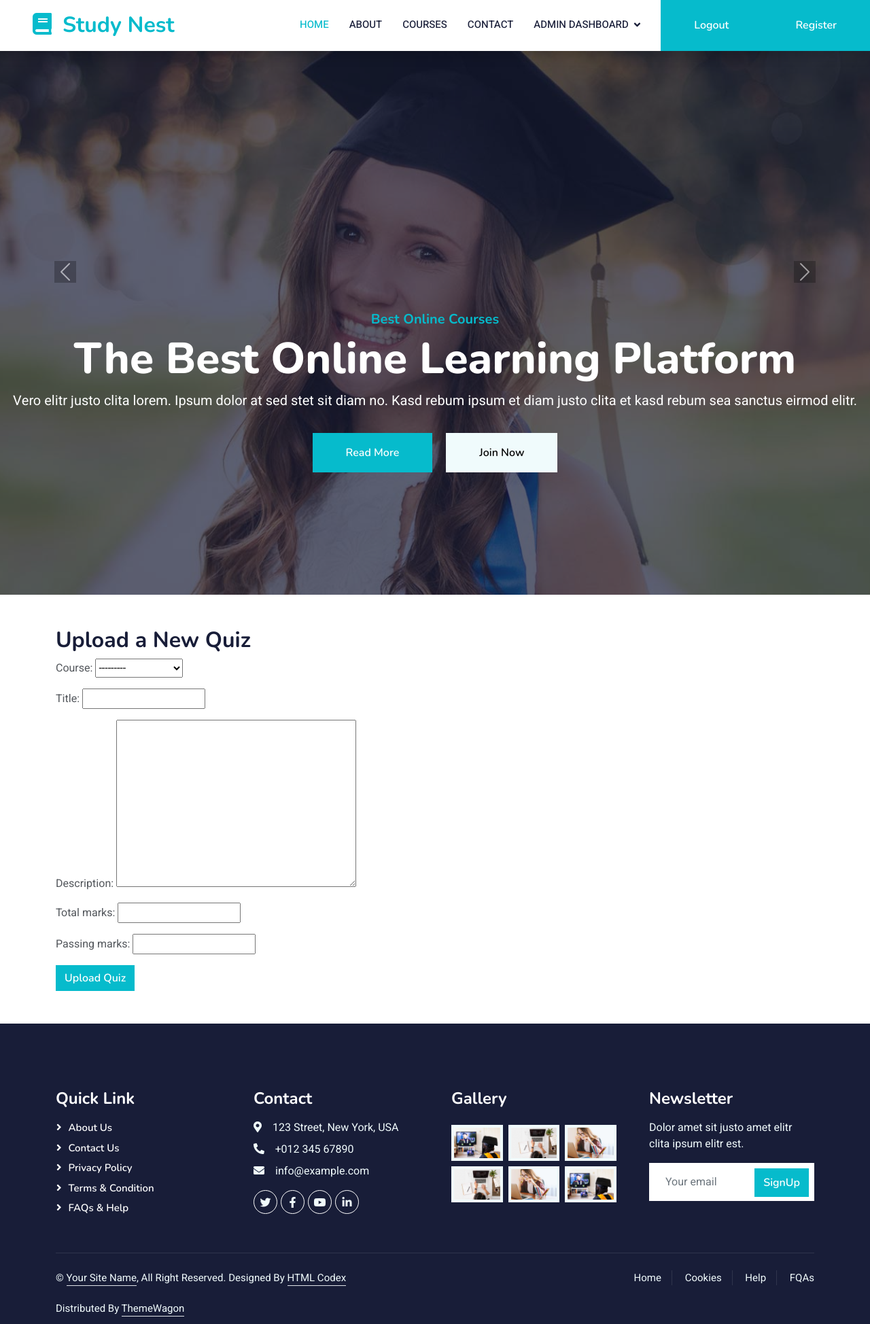
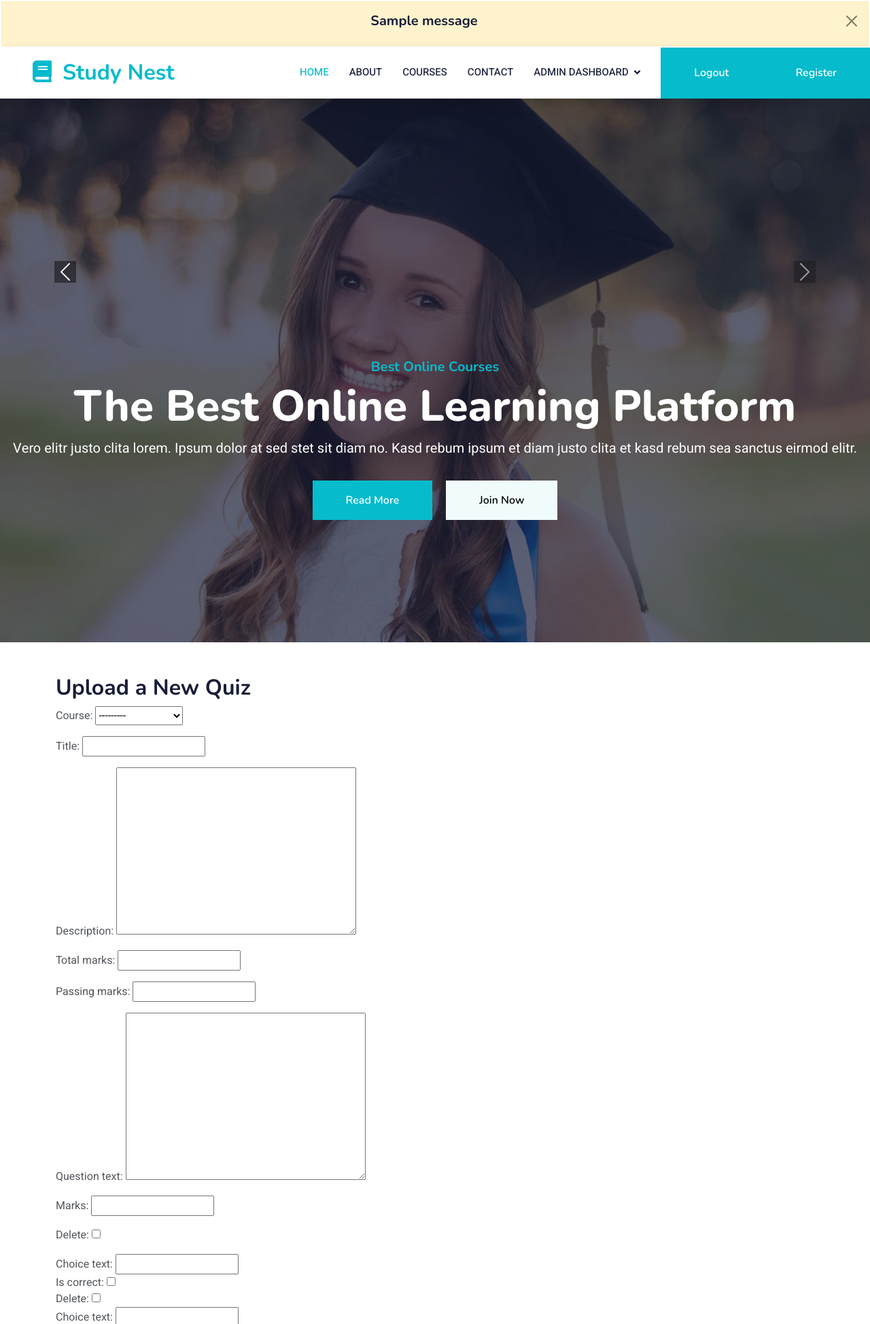
Before and after one commit to ArbaazAfsar/online_learning_Project, a Django app: a page that uses StudyNest/courses/templates/base.html in a window 1280 px wide. Shown: the top 1948 px of the page at 68% size. Run offline with Django 5.2, Linux system fonts and the light colour scheme; a user stored in the database is signed in; tables that the repository leaves empty hold one stand-in row (values such as "Sample post"); one stand-in notice (Sample message) is shown; some libraries are stand-ins or nearby versions.

Commit message:
i create quiz section but not complate becouse i will create coustemais admin panel

```diff
--- a/StudyNest/courses/templates/base.html
+++ b/StudyNest/courses/templates/base.html
@@ -39,6 +39,17 @@
        <!-- Spinner Start -->
 
     <!-- Spinner End -->
+
+    {% if messages  %}
+
+    {% for message in messages  %}
+    <div class="alert alert-warning alert-dismissible fade show " role="alert" style="margin: 2px; text-align: center;">
+        <h5>{{message}}</h5>
+        <button type="button" class="btn-close" data-bs-dismiss="alert" aria-label="Close"></button>
+      </div>
+    {% endfor %}
+
+   {% endif %}
 
         <!-- Navbar Start -->
         <nav class="navbar navbar-expand-lg bg-white navbar-light shadow sticky-top p-0">
--- a/StudyNest/courses/views.py
+++ b/StudyNest/courses/views.py
@@ -83,6 +83,7 @@
         if form.is_valid():
             user = form.get_user()
             login(request, user)
+            messages.success(request, ('you have been logged in.....'))
             return redirect('home')
         else:
             return render(request, 'courses/login.html', {'form': form, 'error': 'Invalid username or password'})
@@ -94,6 +95,7 @@
 @never_cache
 def user_logout(request):
     logout(request)
+    messages.success(request,("you have been logged out....."))
     return redirect('home')
 
 
--- a/StudyNest/quizzes/forms.py
+++ b/StudyNest/quizzes/forms.py
@@ -1,5 +1,6 @@
 from django import forms
-from .models import Question, Choice,Quiz
+from .models import Question, Choice, Quiz
+from django.forms import inlineformset_factory, modelformset_factory
 
 class QuizAttemptForm(forms.Form):
     def __init__(self, *args, **kwargs):
@@ -14,15 +15,23 @@
                 label=question.question_text
             )
 
-
-
 class QuizForm(forms.ModelForm):
     class Meta:
         model = Quiz
         fields = ['course', 'title', 'description', 'total_marks', 'passing_marks']
 
-
-class QustionForm(forms.ModelForm):
+class QuestionForm(forms.ModelForm):
     class Meta:
         model = Question
-        fields = '__all__'
+        fields = ['question_text', 'marks']
+
+class ChoiceForm(forms.ModelForm):
+    class Meta:
+        model = Choice
+        fields = ['choice_text', 'is_correct']
+
+# Create a formset for up to 20 questions
+QuestionFormSet = modelformset_factory(Question, form=QuestionForm, extra=20)
+
+# Create a formset for choices associated with each question
+ChoiceFormSet = inlineformset_factory(Question, Choice, form=ChoiceForm, extra=4, can_delete=True)
--- a/StudyNest/quizzes/templates/upload_quiz.html
+++ b/StudyNest/quizzes/templates/upload_quiz.html
@@ -1,12 +1,80 @@
 {% extends 'base.html' %}
-
+{% load form_filters %}
 {% block content %}
 <div class="container mt-5">
     <h2>Upload a New Quiz</h2>
-    <form method="POST">
+    <form method="POST" id="quiz-form">
         {% csrf_token %}
-        {{ form.as_p }}
+
+        <!-- Render the quiz form -->
+        {{ quiz_form.as_p }}
+
+        <!-- Render the question formset -->
+
+
+        <div id="questions-container">
+            {% for question_form in question_formset %}
+                <div class="mb-4 question-form">
+                    {{ question_form.as_p }}
+
+                    <!-- Render the choice formset for this question -->
+                    {{ choice_formsets|get_choice_formset:forloop.counter0 }}
+
+                    <button type="button" class="btn btn-secondary add-choice-btn" data-question-index="{{ forloop.counter0 }}">Add Choice</button>
+                </div>
+            {% endfor %}
+        </div>
+
+        <button type="button" class="btn btn-primary" id="add-question-btn">Add Question</button>
         <button type="submit" class="btn btn-primary">Upload Quiz</button>
     </form>
 </div>
+
+<script>
+document.addEventListener('DOMContentLoaded', function() {
+    let questionCounter = {{ question_formset.total_form_count }};
+
+    document.getElementById('add-question-btn').addEventListener('click', function() {
+        questionCounter++;
+        const questionTemplate = `
+            <div class="mb-4 question-form">
+                <input type="hidden" name="questions-TOTAL_FORMS" value="${questionCounter}">
+                <div class="form-group">
+                    <label for="id_questions-${questionCounter}-question_text">Question text:</label>
+                    <textarea name="questions-${questionCounter}-question_text" id="id_questions-${questionCounter}-question_text" class="form-control"></textarea>
+                </div>
+                <div class="form-group">
+                    <label for="id_questions-${questionCounter}-marks">Marks:</label>
+                    <input type="number" name="questions-${questionCounter}-marks" id="id_questions-${questionCounter}-marks" class="form-control">
+                </div>
+                <div id="choices-container-${questionCounter}">
+                    <!-- Choices will be dynamically added here -->
+                </div>
+                <button type="button" class="btn btn-secondary add-choice-btn" data-question-index="${questionCounter}">Add Choice</button>
+            </div>
+        `;
+        document.getElementById('questions-container').insertAdjacentHTML('beforeend', questionTemplate);
+    });
+
+    document.getElementById('questions-container').addEventListener('click', function(event) {
+        if (event.target && event.target.classList.contains('add-choice-btn')) {
+            const questionIndex = event.target.getAttribute('data-question-index');
+            const choicesContainer = document.getElementById(`choices-container-${questionIndex}`);
+            const choiceIndex = choicesContainer.querySelectorAll('.form-group').length;
+            const choiceTemplate = `
+                <div class="form-group">
+                    <label for="id_choices-${questionIndex}-${choiceIndex}-choice_text">Choice ${choiceIndex + 1}:</label>
+                    <input type="text" name="choices-${questionIndex}-${choiceIndex}-choice_text" id="id_choices-${questionIndex}-${choiceIndex}-choice_text" class="form-control">
+                </div>
+                <div class="form-group">
+                    <input type="checkbox" name="choices-${questionIndex}-${choiceIndex}-is_correct" id="id_choices-${questionIndex}-${choiceIndex}-is_correct">
+                    <label for="id_choices-${questionIndex}-${choiceIndex}-is_correct">Correct</label>
+                </div>
+            `;
+            choicesContainer.insertAdjacentHTML('beforeend', choiceTemplate);
+        }
+    });
+});
+</script>
+
 {% endblock %}
--- /dev/null
+++ b/StudyNest/quizzes/templatetags/form_filters.py
@@ -0,0 +1,8 @@
+from django import template
+from quizzes.forms import ChoiceFormSet
+
+register = template.Library()
+
+@register.filter
+def get_choice_formset(choice_formsets, index):
+    return choice_formsets[index] if index < len(choice_formsets) else None
--- a/StudyNest/quizzes/urls.py
+++ b/StudyNest/quizzes/urls.py
@@ -8,4 +8,5 @@
     path('upload/quiz/', views.upload_quiz, name='upload_quiz'),
     path('quiz/<int:quiz_id>/edit/', views.edit_quiz, name='edit_quiz'),
     path('quiz/<int:quiz_id>/delete/', views.delete_quiz, name='delete_quiz'),
+    path('upload/success/', views.success_view, name='success_view_name'),
 ]
--- a/StudyNest/quizzes/views.py
+++ b/StudyNest/quizzes/views.py
@@ -1,23 +1,42 @@
 from django.shortcuts import render, get_object_or_404, redirect
 from django.contrib.auth.decorators import login_required
 from .models import Quiz, StudentQuizAttempt
-from .forms import QuizAttemptForm,QuizForm
+from .forms import QuizAttemptForm,QuizForm, Question, QuestionForm, Quiz, ChoiceFormSet ,ChoiceForm, Choice
 from courses.models import Course
 from django.contrib.auth.decorators import user_passes_test
+from django.forms import inlineformset_factory
+from django.forms import modelformset_factory
+import random
+
 
 @login_required
 def quiz_detail(request, course_id, quiz_id):
     quiz = get_object_or_404(Quiz, id=quiz_id, course__id=course_id)
 
+    # Get 10 random questions from the quiz
+    questions = list(quiz.questions.all())
+    if len(questions) > 10:
+        random_questions = random.sample(questions, 10)
+    else:
+        random_questions = questions
+
+    # Ensure each question has exactly 4 choices
+    for question in random_questions:
+        choices = list(question.choices.all())
+        if len(choices) < 4:
+            # Add dummy choices or handle the case where there are fewer than 4 choices
+            while len(choices) < 4:
+                choices.append(Choice(question=question, choice_text='', is_correct=False))
+
     if request.method == 'POST':
-        form = QuizAttemptForm(request.POST, questions=quiz.questions.all())
+        form = QuizAttemptForm(request.POST, questions=random_questions)
         if form.is_valid():
             score = 0
             total_marks = 0
-            for question in quiz.questions.all():
+            for question in random_questions:
                 selected_choice_id = form.cleaned_data.get(f'question_{question.id}')
-                selected_choice = question.choices.get(id=selected_choice_id)
-                if selected_choice.is_correct:
+                selected_choice = question.choices.filter(id=selected_choice_id).first()
+                if selected_choice and selected_choice.is_correct:
                     score += question.marks
                 total_marks += question.marks
 
@@ -26,7 +45,7 @@
 
             return redirect('quiz_result', course_id=course_id, quiz_id=quiz.id)
     else:
-        form = QuizAttemptForm(questions=quiz.questions.all())
+        form = QuizAttemptForm(questions=random_questions)
 
     return render(request, 'quiz_detail.html', {'quiz': quiz, 'form': form})
 
@@ -60,16 +79,40 @@
     decorated_view_func = user_passes_test(lambda u: u.is_superuser)(view_func)
     return decorated_view_func
 
+QuestionFormSet = inlineformset_factory(Quiz, Question, form= QuestionForm, extra=1)
+
 @superuser_required
 def upload_quiz(request):
     if request.method == 'POST':
-        form = QuizForm(request.POST)
-        if form.is_valid():
-            quiz = form.save()
-            return redirect('quiz_detail', pk=quiz.pk)
+        quiz_form = QuizForm(request.POST)
+        question_formset = QuestionFormSet(request.POST, prefix='questions')
+        choice_formsets = [ChoiceFormSet(request.POST, prefix=f'choices_{i}') for i in range(20)]
+
+        if quiz_form.is_valid() and question_formset.is_valid() and all(cf.is_valid() for cf in choice_formsets):
+            quiz = quiz_form.save()
+            questions = question_formset.save(commit=False)
+            for i, question in enumerate(questions):
+                question.quiz = quiz
+                question.save()
+                choices = choice_formsets[i].save(commit=False)
+                for choice in choices:
+                    choice.question = question
+                    choice.save()
+
+            return redirect('success_view_name')  # Replace with your actual success view name
     else:
-        form = QuizForm()
-    return render(request, 'upload_quiz.html', {'form': form})
+        quiz_form = QuizForm()
+        question_formset = QuestionFormSet(prefix='questions')
+        choice_formsets = [ChoiceFormSet(prefix=f'choices_{i}') for i in range(20)]
+
+    return render(request, 'upload_quiz.html', {
+        'quiz_form': quiz_form,
+        'question_formset': question_formset,
+        'choice_formsets': choice_formsets,
+    })
+
+def success_view(request):
+    return render(request, 'success.html')
 
 @superuser_required
 def edit_quiz(request, quiz_id):
@@ -83,7 +126,7 @@
     else:
         form = QuizForm(instance=quiz)
 
-    return render(request, 'quizzes/edit_quiz.html', {'form': form, 'quiz': quiz})
+    return render(request, 'edit_quiz.html', {'form': form, 'quiz': quiz})
 
 @superuser_required
 def delete_quiz(request, quiz_id):
@@ -91,4 +134,4 @@
     if request.method == 'POST':
         quiz.delete()
         return redirect('my_courses')
-    return render(request, 'quizzes/delete_quiz_confirm.html', {'quiz': quiz})
+    return render(request, 'delete_quiz_confirm.html', {'quiz': quiz})
```
Also changed, not shown: StudyNest/quizzes/templates/success.html (added, +59 -0 lines), StudyNest/quizzes/templatetags/__init__.py (added), 1 other file.
